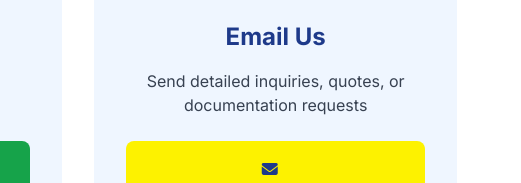
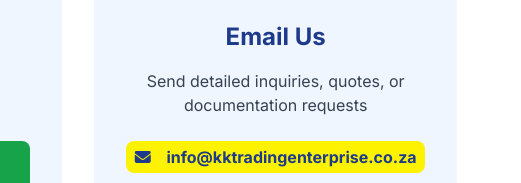
Before and after one commit to Prashely/kk, a plain HTML site: page contact.html in a window 1280 px wide. Shown: the part 617-800 px from the top of the page, 759-1280 px from the left. Drawn offline with nearby package versions, Linux system fonts and the light colour scheme.

Commit message:
szdfghbnm

```diff
--- a/contact.html
+++ b/contact.html
@@ -392,7 +392,7 @@
               <div class="space-y-4">
                 <a
                   href="mailto:info@kktradingenterprise.co.za"
-                  class="block bg-[#fdf200] hover:bg-[#fdf200] text-blue-900 font-bold py-4 px-6 rounded-lg transition duration-300"
+                  class="block bg-[#fdf200] hover:bg-[#fdf200] text-blue-900 font-bold py-1 px-2 rounded-lg transition duration-300"
                 >
                   <i class="fas fa-envelope mr-3"></i>
                   info@kktradingenterprise.co.za
```
